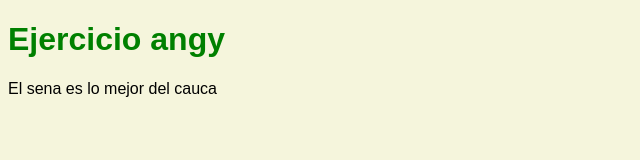
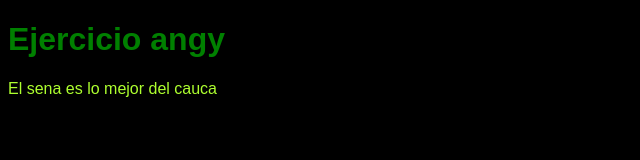
Before and after one commit to andersoncaiceedo/ejercicioramas, a plain HTML site: page index.html in a window 1280 px wide. Shown: the whole page, without its empty margins (0-640 px from the left). Drawn offline with Linux system fonts and the light colour scheme.

Commit message:
Agregar modo oscuro

```diff
--- a/styles.css
+++ b/styles.css
@@ -1,7 +1,7 @@
 body{
-    background-color: beige;
+    background-color: black;
     font-family: sans-serif;
-    color:black
+    color: greenyellow;
 }
 h1{
     color:green
```
